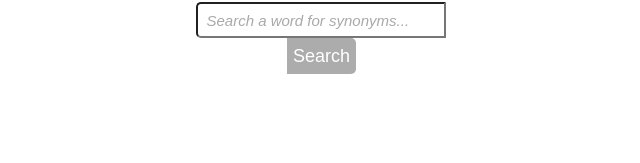
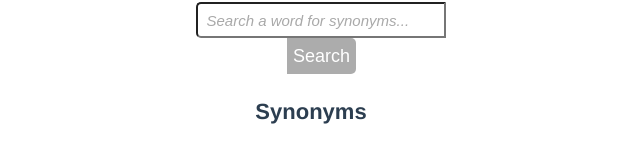
Before and after one commit to lynnerang/lynnonims, a Vue app: page / in a window 1280 px wide. Shown: the part 275-438 px from the top of the page, without its empty margins (329-969 px from the left). Built offline with nearby package versions, Linux system fonts and the light colour scheme; a web font is replaced by a local one.

Commit message:
Break out search results into separate component, and restore package.json and server file settings for deployment.

```diff
--- a/package.json
+++ b/package.json
@@ -1,10 +1,9 @@
-
-
 {
   "name": "vue-synonyms",
   "version": "0.1.0",
   "private": true,
   "scripts": {
+    "start": "node server.js",
     "serve": "vue-cli-service serve",
     "build": "vue-cli-service build",
     "lint": "vue-cli-service lint"
@@ -12,6 +11,7 @@
   "dependencies": {
     "core-js": "^2.6.5",
     "dotenv": "^8.0.0",
+    "express": "^4.17.1",
     "vue": "^2.6.10"
   },
   "devDependencies": {
--- a/src/App.vue
+++ b/src/App.vue
@@ -1,86 +1,70 @@
 <template>
   <div id="app">
-    <AppHeader @onSearch="getSynonyms" :clickedTerm="clickedTerm" />
-    <main>
-      <img src="./assets/spinner.gif" v-if="loading" class="spinner"/>
-      <h2 v-if="definitions.length">Definition</h2>
-      <ul>
-        <li v-for="(def, i) in definitions" :key="i">"{{ def }}"</li>
-      </ul>
-      <h2 v-bind:class="{error: suggested}" v-if="synonyms.length">
-        {{suggested ? 'Word not found. Did you mean...?' : 'Synonyms'}}
-      </h2>
-      <h2 v-bind:class="{error: error}" v-if="error">Invalid search term.</h2>
-      <ul class="synonym-list">
-        <li
-          class="synonym"
-          v-for="(word, i) in synonyms"
-          :key="i"
-          v-on:click="updateSearch"
-        >
-          {{ word }}
-        </li>
-      </ul>
-    </main>
+    <AppHeader @onSearch="getWordList" :term="term" />
+    <Results
+      @onTermClick="getWordList"
+      :wordList="wordList"
+      :defs="definitions"
+      :error="error"
+      :loading="loading"
+    />
   </div>
 </template>
 
 <script>
-import AppHeader from './components/AppHeader'
+import AppHeader from './components/AppHeader';
+import Results from './components/Results';
 
 export default {
   name: 'app',
   components: {
-    AppHeader
+    AppHeader,
+    Results
   },
   data() {
     return {
       loading: false,
-      clickedTerm: '',
+      term: '',
       error: '',
       definitions: [],
-      synonyms: [],
-      suggested: false,
+      wordList: []
     }
   },
   methods: {
     resetData() {
-      this.suggested = false;
       this.definitions = [];
-      this.synonyms = [];
+      this.wordList = [];
       this.loading = true;
       this.error = '';
     },
 
-    getSynonyms: async function(term) {
+    getWordList: async function(term) {
       this.resetData();
+      this.term = term;
 
       const res = await fetch(`${process.env.VUE_APP_ROOT_URL}/${term}?key=${process.env.VUE_APP_API_KEY}`)
       const data = await res.json();
 
       if (typeof data[0] === 'string') {
-        this.suggested = true;
-        this.synonyms = data;
+        this.error = 'Word not found.  Did you mean...?';
+        this.wordList = data;
       } else if (data.length) {
         this.definitions = data[0].shortdef;
-        this.synonyms = data[0].meta.syns.reduce((acc, arr) => {
+        this.wordList = data[0].meta.syns.reduce((acc, arr) => {
           arr.forEach(syn => {
             if (!acc.includes(syn)) acc.push(syn);
           })
           return acc;
         }, []);
       } else {
-        this.error = true;
+        this.error = 'Invalid entry, please try another word.';
       }
+
       this.loading = false;
-    },
-
-    updateSearch(e) {
-      this.getSynonyms(e.target.innerText);
-      this.clickedTerm = e.target.innerText;
     }
   }
 }
+
 </script>
 
 <style>
@@ -98,38 +82,4 @@ export default {
   margin-top: 30px;
 }
 
-.spinner {
-  height: 100px;
-  margin-top: 50px;
-}
-
-.synonym-list {
-  display: flex;
-  flex-wrap: wrap;
-  justify-content: center;
-  margin-top: 25px;
-}
-
-.synonym {
-  font-size: 28px;
-  margin: 15px 40px;
-  color: #009EA0;
-  padding: 0 10px;
-  background: rgb(245, 245, 245);
-  cursor: pointer;
-}
-
-.synonym:hover {
-  background: #009EA0;
-  color: white;
-}
-
-.show {
-  visibility: visible;
-}
-
-.error {
-  color: rgb(131, 22, 22);
-}
-
 </style>
--- a/src/components/AppHeader.vue
+++ b/src/components/AppHeader.vue
@@ -9,14 +9,14 @@
       <form @submit.prevent="handleSearch">
         <input
           class="txt-input"
-          v-model="searchTerm"
+          v-model="inputVal"
           placeholder="Search a word for synonyms..."
         />
         <input
           class="search-btn"
           value="Search"
           type="submit"
-          :disabled="!searchTerm"
+          :disabled="!inputVal"
         />
       </form>
     </div>
@@ -30,15 +30,15 @@
 
 export default {
   name: "AppHeader",
-  props: ['clickedTerm'],
+  props: ['term'],
   watch: {
-    clickedTerm: function(newVal) {
-      this.searchTerm = newVal;
+    term: function(newVal) {
+      this.inputVal = newVal;
     }
   },
   data() {
     return {
-      searchTerm: '',
+      inputVal: '',
       showLynne: false,
       showNim: false
     };
@@ -46,7 +46,7 @@ export default {
   methods: {
     handleSearch: function() {
       this.flashImages();
-      this.$emit("onSearch", this.searchTerm);
+      this.$emit("onSearch", this.inputVal);
     },
     flashImages() {
       this.showLynne = true;
@@ -63,6 +63,7 @@ export default {
 </script>
 
 <style>
+
 header {
   display: flex;
   width: 100vw;
--- /dev/null
+++ b/src/components/Results.vue
@@ -0,0 +1,73 @@
+<template>
+  <main>
+    <img src="../assets/spinner.gif" v-if="loading" class="spinner"/>
+    <h2 v-if="defs.length">Definition</h2>
+    <ul>
+      <li v-for="(def, i) in defs" :key="i">"{{ def }}"</li>
+    </ul>
+    <h2 v-if="!loading" v-bind:class="{error: error}">
+      {{error ? error : 'Synonyms'}}
+    </h2>
+    <ul class="synonym-list">
+      <li
+        class="synonym"
+        v-for="(word, i) in wordList"
+        :key="i"
+        v-on:click="handleTermClick"
+      >
+        {{ word }}
+      </li>
+    </ul>
+  </main>
+</template>
+
+<script>
+
+export default {
+  name: 'Results',
+  props: ['term', 'loading', 'error', 'wordList', 'defs'],
+  methods: {
+    handleTermClick(e) {
+      this.$emit('onTermClick', e.target.innerText);
+    }
+  }
+}
+</script>
+
+<style>
+
+.spinner {
+  height: 100px;
+  margin-top: 50px;
+}
+
+.synonym-list {
+  display: flex;
+  flex-wrap: wrap;
+  justify-content: center;
+  margin-top: 25px;
+}
+
+.synonym {
+  font-size: 28px;
+  margin: 15px 40px;
+  color: #009EA0;
+  padding: 0 10px;
+  background: rgb(245, 245, 245);
+  cursor: pointer;
+}
+
+.synonym:hover {
+  background: #009EA0;
+  color: white;
+}
+
+.show {
+  visibility: visible;
+}
+
+.error {
+  color: rgb(131, 22, 22);
+}
+
+</style>
```
Also changed, not shown: server.js (added, +11 -0 lines).
